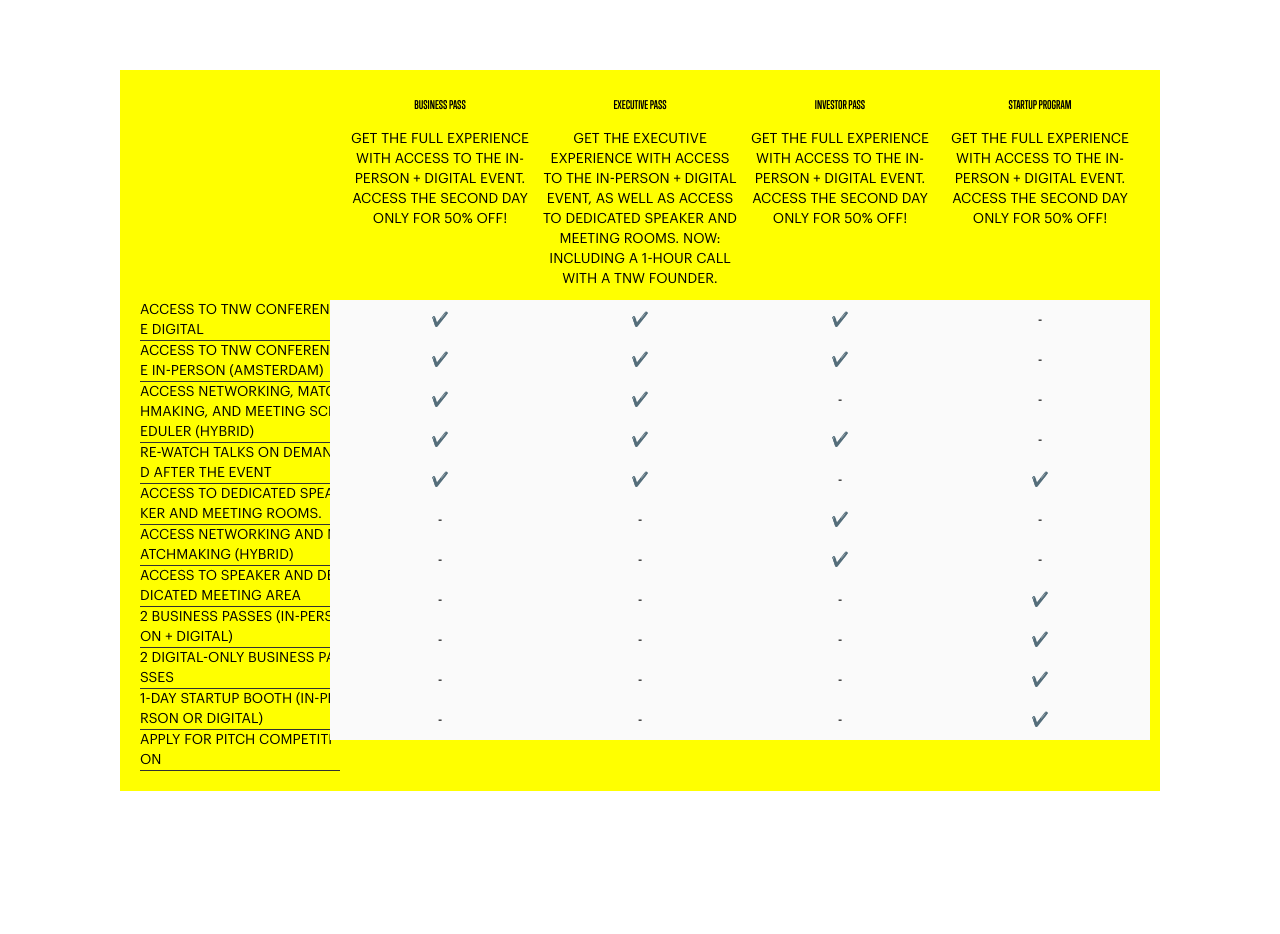
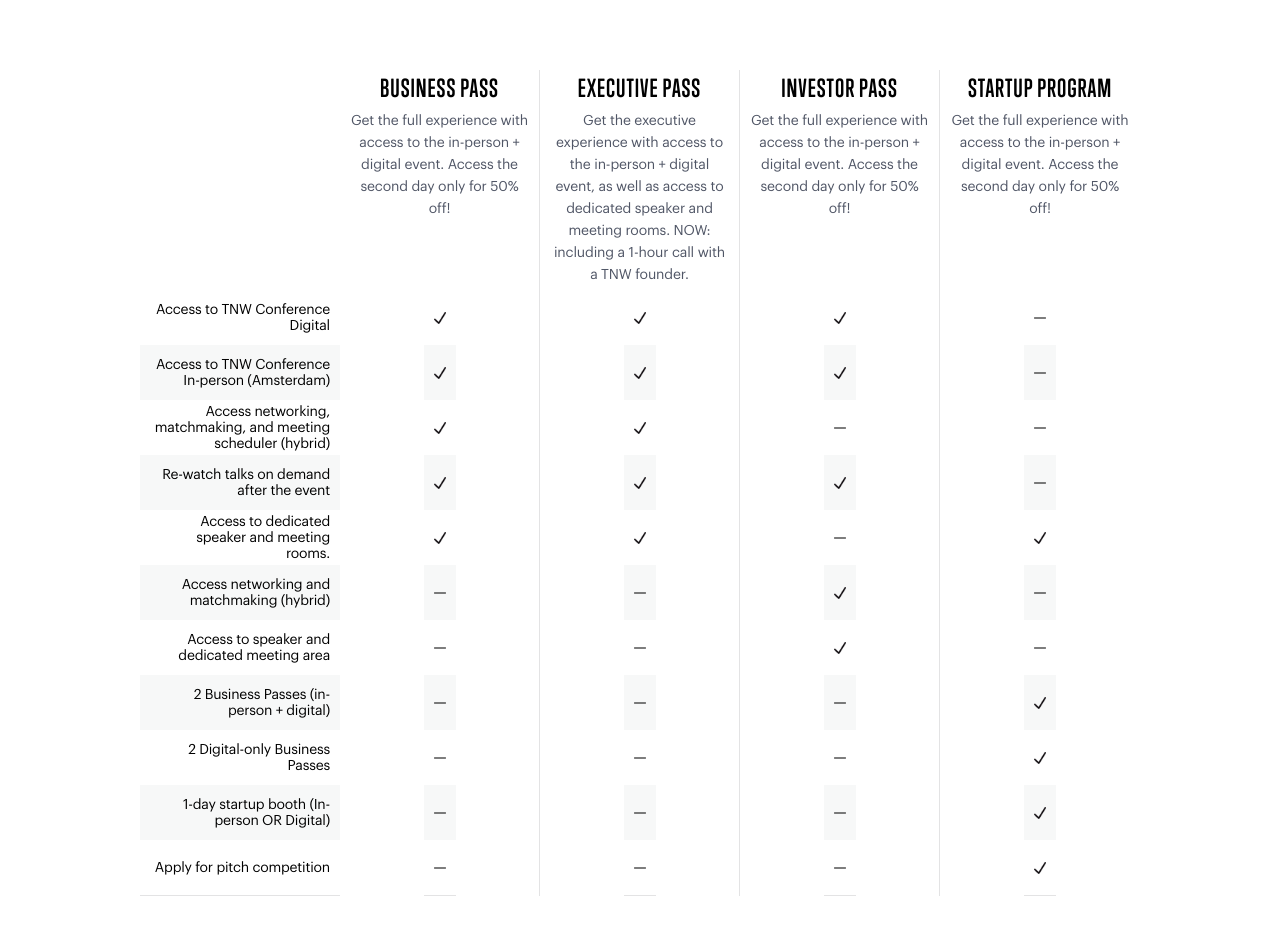
Before and after one commit to irenedeni/tickets-grid-sample, a React (Create React App) app: page / in a window 1280 px wide. Shown: the top 934 px of the page. Before the commit the page ends 861 px from the top, so only its background shows below. Built offline with nearby package versions, Linux system fonts and the light colour scheme.

Commit message:
added some styling to the grid elements, missing prices and links

```diff
--- a/src/components/TicketHeader.tsx
+++ b/src/components/TicketHeader.tsx
@@ -5,20 +5,26 @@ import { ITicket } from "../slices/TicketsSlice"
 const TicketHeader = (props: ITicket) => {
   return (
     <GridHeader>
-      <h5>{props.ticketName}</h5>
-      <p>{props.ticketDescription}</p>
+      <H6>{props.ticketName}</H6>
+      <P>{props.ticketDescription}</P>
     </GridHeader>
   )
 }
 
 export const GridHeader = styled.div`
-  padding: 5px;
+  padding: 10px;
   justify-self: center;
   justify-items: center;
   text-align: center;
   align-self: center;
-  width: 100%;
   height: 200px;
 `
 
+const H6 = styled.h6``
+const P = styled.p`
+  color: ${({ theme }) => theme.textSecondary};
+  letter-spacing: -0.14px;
+  line-height: 22px;
+`
+
 export default TicketHeader
--- a/src/components/TicketMain.tsx
+++ b/src/components/TicketMain.tsx
@@ -8,8 +8,8 @@ const TicketMain = (props: IPerk) => {
   return (
     <GridMain>
       {props.perk ?
-        <span>✔️</span>
-        : <span>-</span>
+        <SymbolDiv><Icon src="./icons/check-icon.png"/></SymbolDiv>
+        : <SymbolDiv><Icon src="./icons/dash-icon.png"/></SymbolDiv>
       }
 
     </GridMain>
@@ -21,11 +21,28 @@ const GridMain = styled.div`
   text-align: center;
   vertical-align: middle;
   text-align: center;
+  padding: 0px 10px;
   justify-items: center;
   align-self: center;
-  padding: 10px;
-  background-color: #fafafa;
-  width: 100%;
+  :nth-child(odd) {
+    background-color: ${({ theme }) => theme.lightGrey};
+  }
+  :last-child {
+    border-bottom: 1px solid ${({ theme }) => theme.mediumGrey};
+  }
+`
+const SymbolDiv = styled.div`
+  display: flex;
+  padding: 10px 0px;
+  justify-content: center;
+  align-items: center;
+  height: 35px;
+`
+const Icon = styled.img`
+  width: 12px;
+  height: 12px;
+  max-width: 12px;
+  max-height: 12px;
 `
 
 export default TicketMain
--- a/src/slices/TicketsSlice.tsx
+++ b/src/slices/TicketsSlice.tsx
@@ -38,7 +38,8 @@ const TicketsSlice = () => {
       // I am assigning to the ticketGroup variable the second item of the data array
       // (specifically, the array "tickets" property only).
       const ticketGroup:ITicket[] = json.data[1].tickets
-      console.log("ticketGroup",ticketGroup)
+
+      console.log("json.data", json.data)
       setData(ticketGroup)
     })
   }
@@ -48,6 +49,7 @@ const TicketsSlice = () => {
   },[])
 
   const allPerks:string[] = []
+  console.log("data", data)
 
   const findAllPerks = () => {
     data?.length > 0 && data.map((ticket:ITicket) => {
@@ -65,14 +67,14 @@ const TicketsSlice = () => {
     <Container>
       <Slice>
         <GridContainer>
-          <div>
-            <GridHeader />
+          <FirstColumn>
+            <GridHeader style={{ borderRight: "0px" }}/>
             {allPerks?.length > 0 && allPerks.map((perk, index) => (
               <AllPerks key={index}>
                 {perk}
               </AllPerks>
             ))}
-          </div>
+          </FirstColumn>
           {data?.length > 0 && data.map((ticket:ITicket, index) => {
             const perks = ticket.ticketPerks
             for(let i = 0; i < perks.length; i++){
@@ -84,7 +86,7 @@ const TicketsSlice = () => {
             const thisPerksOnly = perks.map(p => p.ticketPerk)
 
             return (
-              <div key={index}>
+              <TicketColumn key={index}>
                 <TicketHeader {...ticket} />
                 {allPerks?.length > 0 && allPerks.map((currentPerk, i) => {
                   if(thisPerksOnly.includes(currentPerk)){
@@ -93,7 +95,7 @@ const TicketsSlice = () => {
                     return <TicketMain perk={false} key={i}/>
                   }
                 })}
-              </div>
+              </TicketColumn>
             )
           })}
         </GridContainer>
@@ -124,24 +126,33 @@ const GridContainer = styled.div`
   width: 100%;
   height: auto;
   display: grid;
-  padding: 20px;
-  background-color: yellow;
   justify-items: start;
   grid-template-columns: [col1] 20% [col2] 20% [col3] 20% [col4] 20% [col5] 20%;
 `
 const AllPerks = styled.div`
   display: flex;
   flex-direction: column;
-  border-bottom: 1px solid #333;
+  font-family: "Graphik-Regular";
   flex-wrap: wrap;
-  word-break: break-all;
+  text-align: right;
+  height: 35px;
+  padding: 10px;
+  justify-content: center;
+  letter-spacing: -0.21px;
+  :nth-child(odd){
+    background-color: ${({ theme }) => theme.lightGrey};
+  }
+  :last-child{
+    border-bottom: 1px solid ${({ theme }) => theme.mediumGrey};
+  }
 `
-const TestDiv = styled.div`
-  display: flex;
-  flex-direction: column;
-  flex-wrap: wrap;
-  word-break: break-all;
-  color: green;
+
+const FirstColumn = styled.div``
+
+const TicketColumn = styled.div`
+  :nth-child(2), :nth-child(3), :nth-child(4){
+    border-right: 1px solid ${({ theme }) => theme.mediumGrey};
+  }
 `
 
 export default TicketsSlice
--- a/src/styles/globalStyles.tsx
+++ b/src/styles/globalStyles.tsx
@@ -6,7 +6,7 @@ import TrumpSoftProBold from "./fonts/TrumpSoftPro-Bold.woff"
 
 interface ITheme {
   theme:  {
-    text: string;
+    textPrimary: string;
     white: string;
   };
 }
@@ -35,11 +35,10 @@ const GlobalStyle = createGlobalStyle<ITheme>`
   body {
     margin: 0px;
     font-family: "Graphik-Regular";
-    text-transform: uppercase;
     font-weight: 300;
     font-size: 14px;
-    line-height: 20px;
-    color: ${({ theme }) => theme.text};
+    line-height: 16px;
+    color: ${({ theme }) => theme.textPrimary};
   }
   h1,
   h2,
@@ -49,8 +48,9 @@ const GlobalStyle = createGlobalStyle<ITheme>`
   h6 {
     font-family: 'Trump-Bold';
     font-weight: 700;
+    text-transform: uppercase;
     margin: 0px;
-    color: ${({ theme }) => theme.text};
+    color: ${({ theme }) => theme.textPrimary};
   }
 
   a, a:hover, a:focus, a:active {
```
Also changed, not shown: public/icons/check-icon.png (added), public/icons/dash-icon.png (added).
